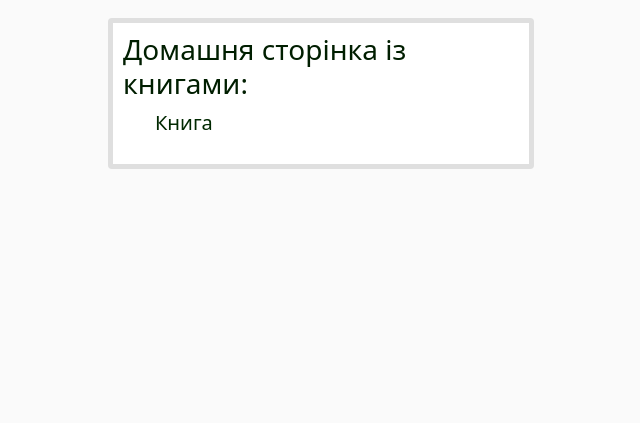
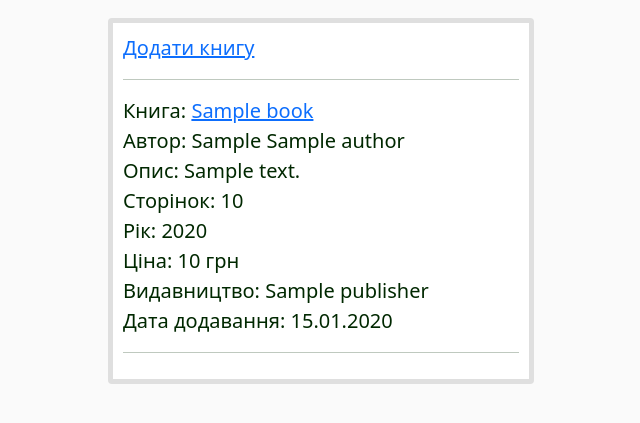
Before and after one commit to vzaliskyi/home_library_project, a Flask app: page / in a window 1280 px wide. Shown: the part 62-485 px from the top of the page, without its empty margins (319-959 px from the left). Run offline with Flask 2, Linux system fonts and the light colour scheme; a user stored in the database is signed in; tables that the repository leaves empty hold one stand-in row (values such as "Sample post").

Commit message:
add basic functionality

```diff
--- a/app/templates/home.html
+++ b/app/templates/home.html
@@ -1,7 +1,33 @@
 {% extends "layout.html" %}
 {% block content %}
-    <h3>Домашня сторінка із книгами:</h3>
+	{% if current_user.is_authenticated %}
+		<a href="{{ url_for('add_book') }}">Додати книгу</a>
+		<hr>
+		{% for book in books %}
+			<article class="media content-section">
+	          <div class="media-body">
+	            <div class="article-metadata">
+
+	              <div>Книга: <a href="{{ url_for('book', user_book_id=book.User_books.user_book_id) }}">{{ book.Books.book_name }}</a></div>
+	              <div>Автор: {{ book.Authors.first_name }} {{ book.Authors.second_name }}</div>
+	              <div style="text-overflow: ellipsis; overflow: hidden; white-space: nowrap">Опис: {{ book.Books.description }}</div>
+	              <div>Сторінок: {{ book.Books.page }}</div>
+	              <div>Рік: {{ book.Books.year }}</div>
+	              <div>Ціна: {{ book.User_books.price }} грн</div>
+	              <div>Видавництво: {{ book.Publishers.publishes_name }}</div>
+	              <div>Дата додавання: {{ book.User_books.data_added.strftime('%d.%m.%Y') }}</div>
+	            </div>
+	          </div>
+	        </article>
+	        <hr>
+	        <!-- <div style="border-bottom: 1px black; width: 100%"></div> -->
+		{% endfor %}
+	{% else %}
+		<h3>Інформація про наш сайт</h3>
+		<div>На нашому сайті ви можете вести облік книг</div>
+	{% endif %}
+    <!-- <h3>Домашня сторінка із книгами:</h3>
     <ul> Книга
-    </ul>
+    </ul> -->
 
 {% endblock content %}
--- a/app/views.py
+++ b/app/views.py
@@ -2,16 +2,34 @@
 
 from flask import Flask, render_template, url_for, request, redirect, flash, session
 from app import app, db, bcrypt
-from app.forms import ContactForm, RegistrationForm, LoginForm
-from app.models import User
-from flask_login import login_user, current_user, logout_user
+from app.forms import ContactForm, RegistrationForm, LoginForm, BookForm, UserBookForm
+from app.models import User, User_books, Books, Publishers, autor_has_books, Authors, Categories
+from flask_login import login_user, current_user, logout_user, login_required
+# import datetime
 import json
+
 
 
 @app.route("/")
 @app.route("/home")
 def home():
-    return render_template('home.html', title='LiBro')
+    books = []#якщо користувач не авторизований, щоб не вибивало помилку
+    if current_user.is_authenticated:
+        books = db.session.query(User, User_books, Books, Publishers, autor_has_books, Authors#об'єднюємо таблиці
+            ).filter(
+                User_books.user_id==current_user.id
+            ).filter(
+                User.id==current_user.id
+            ).filter(
+                Books.book_id==User_books.book_id
+            ).filter(
+                Publishers.publishers_id==Books.publisher_id
+            ).filter(
+                Books.book_id==autor_has_books.columns.book_id
+            ).filter(
+                Authors.author_id==autor_has_books.columns.book_id
+            ).all()
+    return render_template('home.html', title='LiBro', books=books)
 
 
 @app.route("/about")
@@ -65,6 +83,135 @@ def logout():
     logout_user()
     return redirect(url_for('home'))
 
+@app.route("/book/<int:user_book_id>")
+@login_required
+def book(user_book_id):
+    book = db.session.query(User, User_books, Books, Publishers, autor_has_books, Authors#об'єднюємо таблиці
+            ).filter(
+                User_books.user_book_id==user_book_id
+            ).filter(
+                User_books.user_id==current_user.id
+            ).filter(
+                User.id==current_user.id
+            ).filter(
+                Books.book_id==User_books.book_id
+            ).filter(
+                Publishers.publishers_id==Books.publisher_id
+            ).filter(
+                Books.book_id==autor_has_books.columns.book_id
+            ).filter(
+                Authors.author_id==autor_has_books.columns.book_id
+            ).first()
+    return render_template('book.html', book=book)
+
+@app.route("/book/add", methods=['GET', 'POST'])
+@login_required
+def add_book():
+    form = UserBookForm()
+    if form.validate_on_submit():
+        author_name = db.session.query(Authors).filter(Authors.first_name==form.name_author.data).all()#отримуємо всіх авторів з таким ім'ям
+        author_surname = db.session.query(Authors).filter(Authors.second_name==form.surname_author.data).all()#отримуємо всіх авторів з таким прізвищем
+        author = list(set(author_name).intersection(author_surname))#отримуємо автора з таким ім'ям і прізвищем
+
+        if author:
+            author_id = author[0].author_id
+        else:
+            # author_id = db.session.query(Authors).order_by(Authors.author_id.desc()).first().author_id + 1
+            # author = Authors(author_id=author_id, first_name=form.name_author.data, second_name=form.surname_author.data)
+            # db.session.add(author)
+            return redirect(url_for('new_book'))
+
+
+        book = db.session.query(Books, autor_has_books, Authors
+            ).filter(
+                Books.book_name==form.name_book.data
+            ).filter(
+                Books.book_id==autor_has_books.columns.book_id
+            ).filter(
+                author_id==autor_has_books.columns.book_id
+            ).first()
+
+        if book:#якщо така книга існує
+            book_id = book.Books.book_id
+        else:
+            return render_template('new_book.html', title='New Book', legend='New Book')
+
+        user_book_id = db.session.query(User_books).order_by(User_books.user_book_id.desc()).first().user_book_id + 1
+        user_book = User_books(user_book_id=user_book_id, price=form.price.data,
+            data_added=form.date_added.data, user_id=current_user.id, book_id=book_id)
+
+        db.session.add(user_book)
+        # db.session.add(user_book)
+
+        db.session.commit()
+        return redirect(url_for('home'))
+
+    return render_template('add_book.html', title='Add Book',
+                           form=form, legend='Add Book')
+
+
+@app.route("/book/new", methods=['GET', 'POST'])
+@login_required
+def new_book():
+    form = BookForm()
+    if form.validate_on_submit():
+
+        publisher = db.session.query(Publishers).filter(Publishers.publishes_name==form.publisher.data).first()
+        if publisher:#якщо таке видавництво є в базі даних
+            publisher_id = publisher.publishers_id
+        else:#якщо його немає
+            publisher_id = db.session.query(Publishers).order_by(Publishers.publishers_id.desc()).first().publishers_id + 1
+            publisher = Publishers(publishers_id=publisher_id, publishes_name=form.publisher.data)
+            db.session.add(publisher)
+            # db.session.commit()
+
+
+        category = db.session.query(Categories).filter(Categories.category_name==form.category.data).first()
+        if category:
+            category_id = category.category_id
+        else:
+            category_id = db.session.query(Categories).order_by(Categories.category_id.desc()).first().category_id + 1
+            category = Categories(category_id=category_id, category_name=form.category.data)
+            db.session.add(category)
+            # db.session.commit()
+
+
+        author_name = db.session.query(Authors).filter(Authors.first_name==form.name_author.data).all()#отримуємо всіх авторів з таким ім'ям
+        author_surname = db.session.query(Authors).filter(Authors.second_name==form.surname_author.data).all()#отримуємо всіх авторів з таким прізвищем
+        author = list(set(author_name).intersection(author_surname))#отримуємо автора з таким ім'ям і прізвищем
+
+        if author:
+            author_id = author[0].author_id
+        else:
+            author_id = db.session.query(Authors).order_by(Authors.author_id.desc()).first().author_id + 1
+            author = Authors(author_id=author_id, first_name=form.name_author.data, second_name=form.surname_author.data)
+            db.session.add(author)
+            # db.session.commit()
+
+        # date_add = form.data_added.data.split('.')
+
+
+
+        book_id = db.session.query(Books).order_by(Books.book_id.desc()).first().book_id + 1
+        book = Books(book_id=book_id, book_name=form.name_book.data, description=form.description.data, page=form.page.data,
+         year=form.year.data, publisher_id=publisher_id, categories_id=category_id)
+
+
+
+
+
+        db.session.add(book)
+        # db.session.add(user_book)
+
+        db.session.commit()
+
+        ins = autor_has_books.insert().values(book_id=book_id, author_id=author_id)
+        db.engine.execute(ins)
+        # flash('Your post has been created!', 'success')
+        return redirect(url_for('home'))
+    return render_template('new_book.html', title='New Book',
+                           form=form, legend='New Book')
+
 
 # @app.route("/contact", methods=['POST', 'GET'])
 # def contact():
```
Also changed, not shown: app/forms.py (+34 -1 lines), app/models.py (+2 -36 lines), app/templates/add_book.html (added, +79 -0 lines), app/templates/book.html (added, +20 -0 lines), app/templates/new_book.html (added, +119 -0 lines), book.db.
